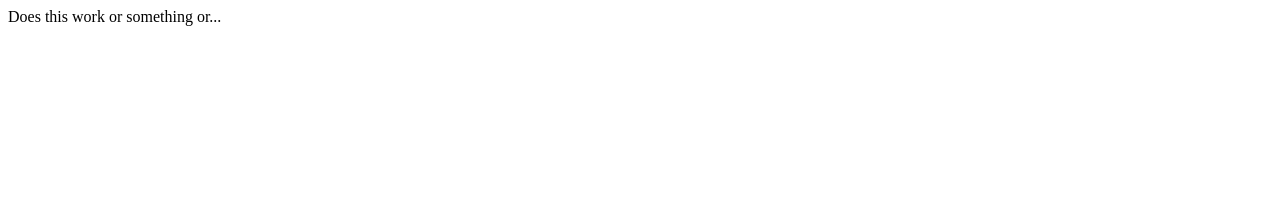
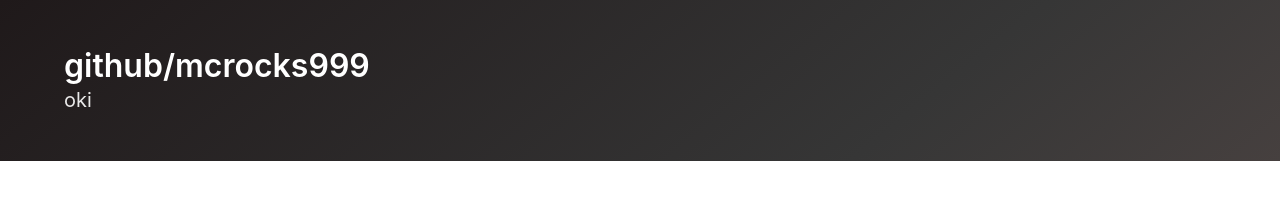
Before and after one commit to mcrocks999/mcrocks999.github.io, a plain HTML site: page index.html in a window 1280 px wide. Drawn offline with nearby package versions, Linux system fonts and the light colour scheme.

Commit message:
Update index.html

```diff
--- a/index.html
+++ b/index.html
@@ -1 +1,21 @@
-Does this work or something or...
+<!DOCTYPE html>
+<html>
+	<head>
+		<title></title>
+		<link rel="stylesheet" href="https://cdnjs.cloudflare.com/ajax/libs/bulma/0.4.1/css/bulma.min.css" />
+	</head>
+	<body>
+		<section class="hero is-dark is-bold">
+			<div class="hero-body">
+				<div class="container">
+					<h1 class="title">
+						github/mcrocks999
+					</h1>
+					<h2 class="subtitle">
+						oki
+					</h2>
+				</div>
+			</div>
+		</section>
+	</body>
+</html>
```
